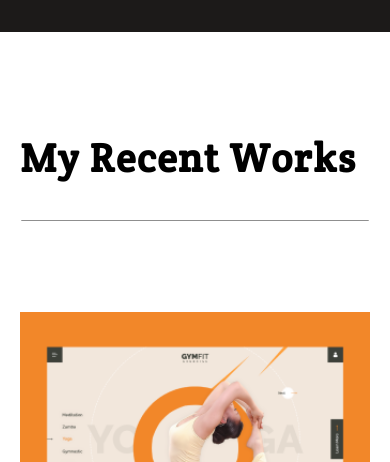
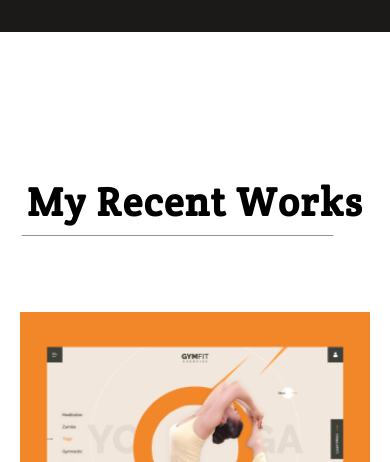
Before and after one commit to KaskMIL/tm_portfolio, a website: page index.html in a window 390 px wide. Shown: the part 638-1100 px from the top of the page. Drawn offline with nearby package versions, Linux system fonts and the light colour scheme.

Commit message:
Add work-title section and media query

```diff
--- a/index.html
+++ b/index.html
@@ -62,10 +62,12 @@
         </section>
 
         <section class="work-section">
-            <h2>My Recent Works </h2>
-            <div class="item-1">
-                <img src="/vectorsImg/Tertiary/Icons/horizontalLine.svg" alt="">
+            <section class="work-title">
+                <h2>My Recent Works</h2>
+                <div class="img-container">
+                <img src="/vectorsImg/Tertiary/Icons/horizontalLine.svg" alt="Horizontal line decoration">
             </div>
+            </section>
 
             <article class="card">
                 <img class="item-1" src="images/ImgProj.png" alt="Project image">
```
Also changed, not shown: dist/css/main.css, 1 other file.
